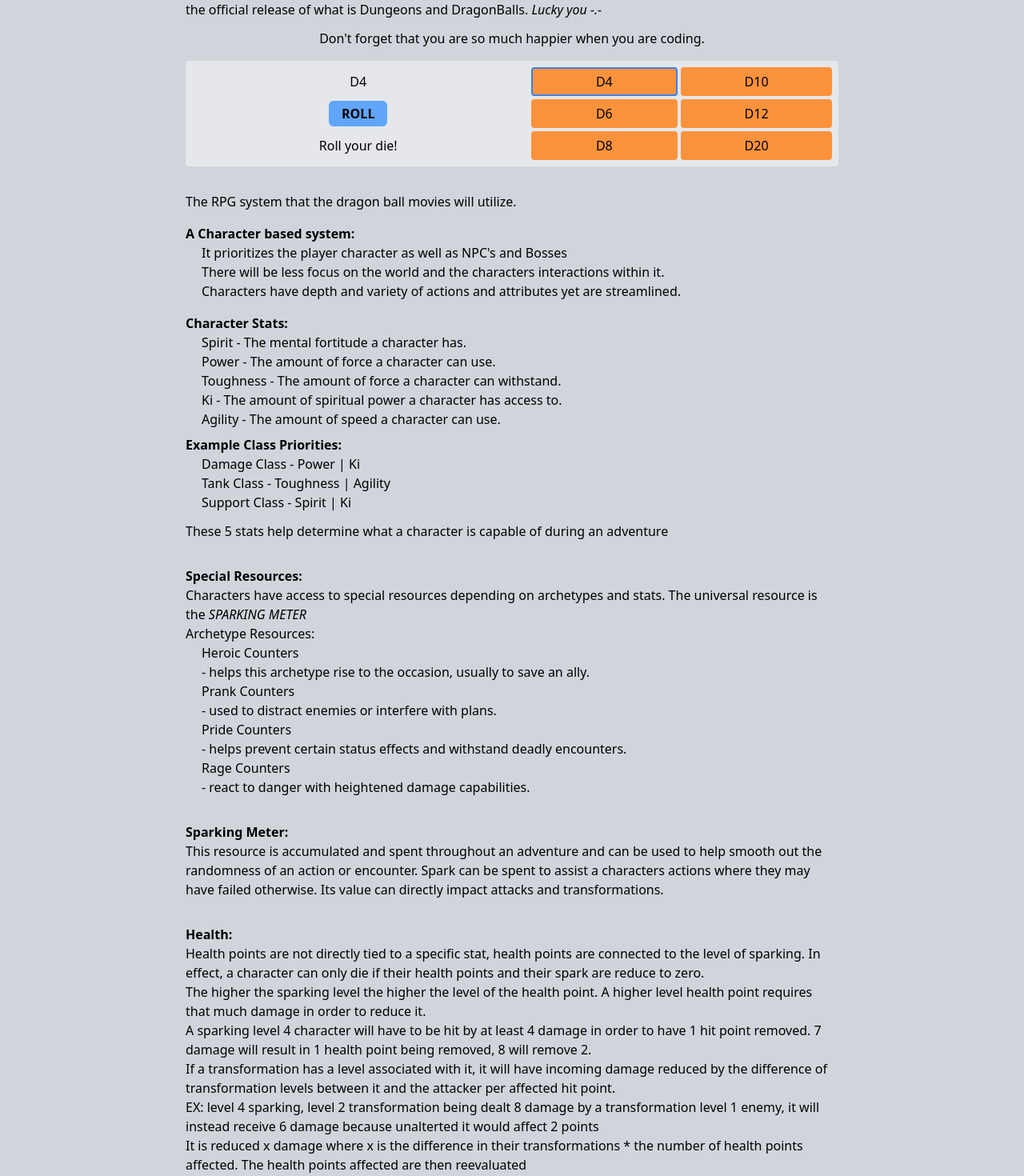
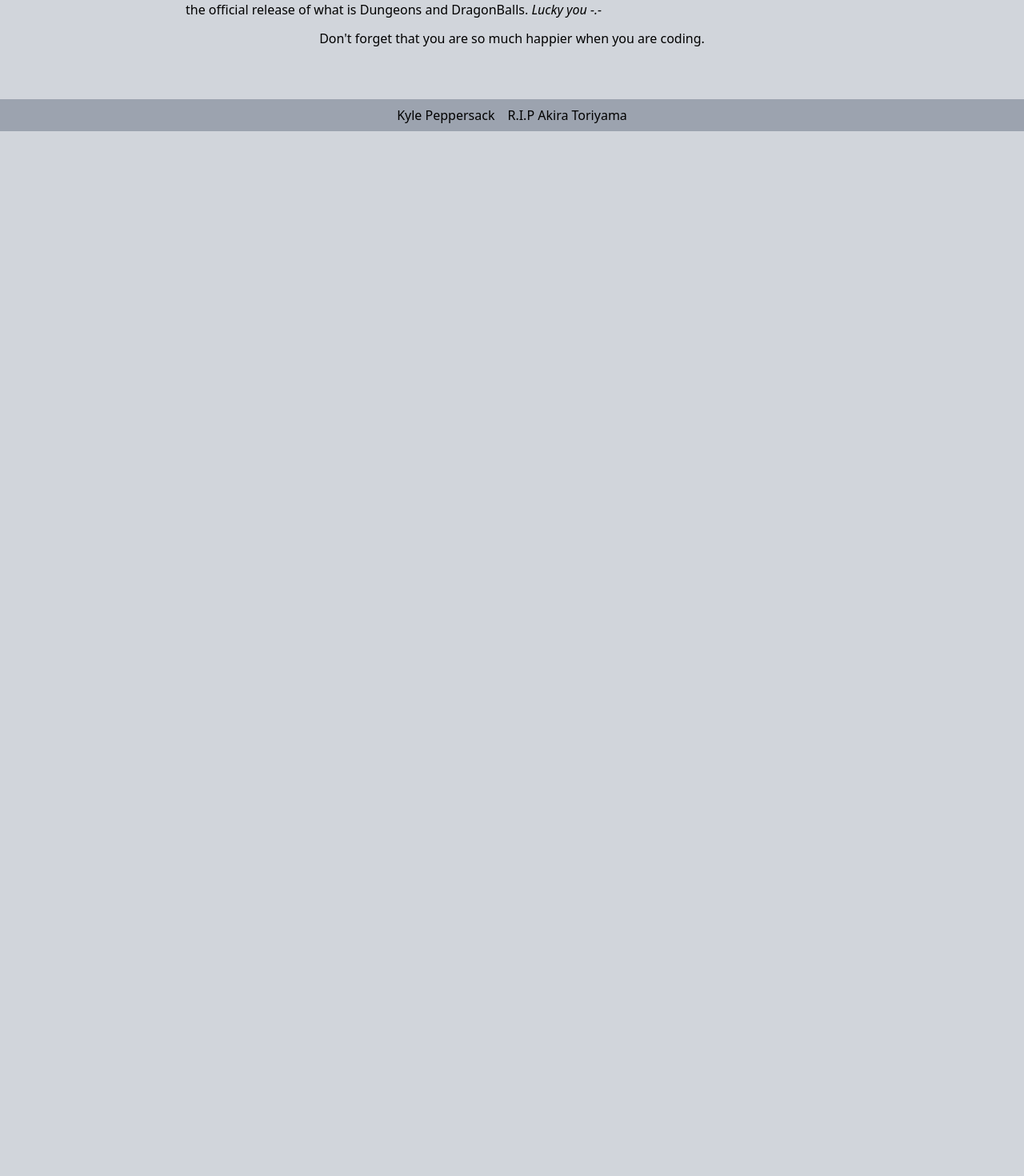
Before and after one commit to KylePep/ddbwiki, a Next.js app: page / in a window 1280 px wide. Shown: the part 680-2150 px from the top of the page at 80% size. After the commit the page ends 844 px from the top, so only its background shows below. Built offline with nearby package versions, Linux system fonts and the light colour scheme.

Commit message:
changes to the way margins were being handled in these pages

```diff
--- a/app/components/CharacterAttributes.tsx
+++ b/app/components/CharacterAttributes.tsx
@@ -2,14 +2,14 @@ import React from 'react'
 
 export default function CharacterAttributes() {
   return (
-    <div>
-      <h1 className='font-bold mt-8'>Health:</h1>
-      <p>Health points are not directly tied to a specific stat, health points are connected to the level of sparking. In effect, a character can only die if their health points and their spark are reduce to zero.</p>
-      <p>The higher the sparking level the higher the level of the health point. A higher level health point requires that much damage in order to reduce it.</p>
-      <p>A sparking level 4 character will have to be hit by at least 4 damage in order to have 1 hit point removed. 7 damage will result in 1 health point being removed, 8 will remove 2.</p>
-      <p>If a transformation has a level associated with it, it will have incoming damage reduced by the difference of transformation levels between it and the attacker per affected hit point.</p>
-      <p>EX: level 4 sparking, level  2 transformation being dealt 8 damage by a transformation level 1 enemy, it will instead receive 6 damage because unalterted it would affect 2 points</p>
-      <p>It is reduced x damage where x is the difference in their transformations * the number of health points affected. The health points affected are then reevaluated</p>
+    <div className=' bg-white p-4 rounded'>
+      <h1 className='text-lg font-bold mb-4'>CHARACTER ATTRIBUTES</h1>
+      <p className='text-lg font-bold mb-2'>Health:</p>
+      <ul className='list-disc'>
+        <li>When health is reduced to zero, a character is out of combat unless they are recovered by a healing item such as a Senzu Bean.</li>
+        <li>While out of combat, a character {`can't`} use attacks but can use some support moves.</li>
+        <li></li>
+      </ul>
     </div>
   )
 }
--- a/app/components/CharacterStats.tsx
+++ b/app/components/CharacterStats.tsx
@@ -2,18 +2,10 @@ import React from 'react'
 
 export default function CharacterStats() {
   return (
-    <div className='my-8'>
-      <h1 className=''>The RPG system that the dragon ball movies will utilize.</h1>
-      <div className='my-4 '>
-      <h2 className='font-bold'>A Character based system:</h2>
-      <ul>
-        <li>It prioritizes the player character as well as {`NPC's`} and Bosses</li>
-        <li>There will be less focus on the world and the characters interactions within it.</li>
-        <li>Characters have depth and variety of actions and attributes yet are streamlined.</li>
-      </ul>
-      </div>
+    <div className=' bg-white p-4 rounded'>
+      <h1 className='text-xl font-bold mb-2'>CHARACTER STATS</h1>
       <div>
-        <h2 className='font-bold'>Character Stats:</h2>
+        <h2 className='font-bold'>Stats:</h2>
         <ul>
           <li>Spirit - The mental fortitude a character has.</li>
           <li>Power - The amount of force a character can use.</li>
@@ -21,14 +13,14 @@ export default function CharacterStats() {
           <li>Ki - The amount of spiritual power a character has access to.</li>
           <li>Agility - The amount of speed a character can use.</li>
         </ul>
-        <h3 className='mt-2 font-bold'>Example Class Priorities:</h3>
+        {/* <h3 className='mt-2 font-bold'>Example Class Priorities:</h3>
         <ul>
           <li>Damage Class - Power | Ki</li>
           <li>Tank Class - Toughness | Agility</li>
           <li>Support Class - Spirit | Ki</li>
-        </ul>
+        </ul> */}
       </div>
-      <p className='mt-3'>These 5 stats help determine what a character is capable of during an adventure</p>
+      {/* <p className='mt-3'>These 5 stats help determine what a character is capable of during an adventure</p> */}
 
     </div>
   )
--- a/app/components/SparkingMeter.tsx
+++ b/app/components/SparkingMeter.tsx
@@ -2,8 +2,8 @@ import React from 'react'
 
 export default function SparkingMeter() {
   return (
-    <div>
-      <h1 className='font-bold mt-8'>Sparking Meter:</h1>
+    <div className=' bg-white p-4 rounded'>
+      <h1 className='font-bold'>Sparking Meter:</h1>
       <div>This resource is accumulated and spent throughout an adventure and can be used to help smooth out the randomness of an action or encounter. Spark can be spent to assist a characters actions where they may have failed otherwise. Its value can directly impact attacks and transformations.</div>
     </div>
   )
--- a/app/components/SpecialResources.tsx
+++ b/app/components/SpecialResources.tsx
@@ -2,7 +2,7 @@ import React from 'react'
 
 export default function SpecialResources() {
   return (
-    <div>
+    <div className=' bg-white p-4 rounded'>
       <h1 className='font-bold'>Special Resources:</h1>
       <h1>Characters have access to special resources depending on archetypes and stats. The universal resource is the <i>SPARKING METER</i> </h1>
       <h2> Archetype Resources:</h2>
--- a/app/page.tsx
+++ b/app/page.tsx
@@ -1,11 +1,4 @@
 'use client'
-import Link from "next/link";
-import Board from "./tictactoe";
-import SpecialResources from "./components/SpecialResources";
-import CharacterStats from "./components/CharacterStats";
-import SparkingMeter from "./components/SparkingMeter";
-import CharacterAttributes from "./components/CharacterAttributes";
-import Dice from "./components/Dice";
 
 export default function Home() {
   return (
@@ -41,11 +34,6 @@ export default function Home() {
           {`Don't forget that you are so much happier when you are coding.`}
         </h5>
       </div>
-      <Dice/>
-      <CharacterStats/>
-      <SpecialResources/>
-      <SparkingMeter/>
-      <CharacterAttributes/>
       {/* <Board /> */}
     </main>
   );
--- a/app/rules/page.tsx
+++ b/app/rules/page.tsx
@@ -1,9 +1,22 @@
+'use client'
+
 import React from 'react'
+import Dice from '../components/Dice'
+import CharacterStats from '../components/CharacterStats'
+import SpecialResources from '../components/SpecialResources'
+import SparkingMeter from '../components/SparkingMeter'
+import CharacterAttributes from '../components/CharacterAttributes'
 
 export default function page() {
   return (
     <div>
-      RULES!!!!!
+      <div className='grid gap-4 grid-cols-1'>
+      {/* <Dice/> */}
+      <CharacterStats/>
+      <CharacterAttributes/>
+      <SparkingMeter/>
+      <SpecialResources/>
+      </div>
     </div>
   )
 }
```
